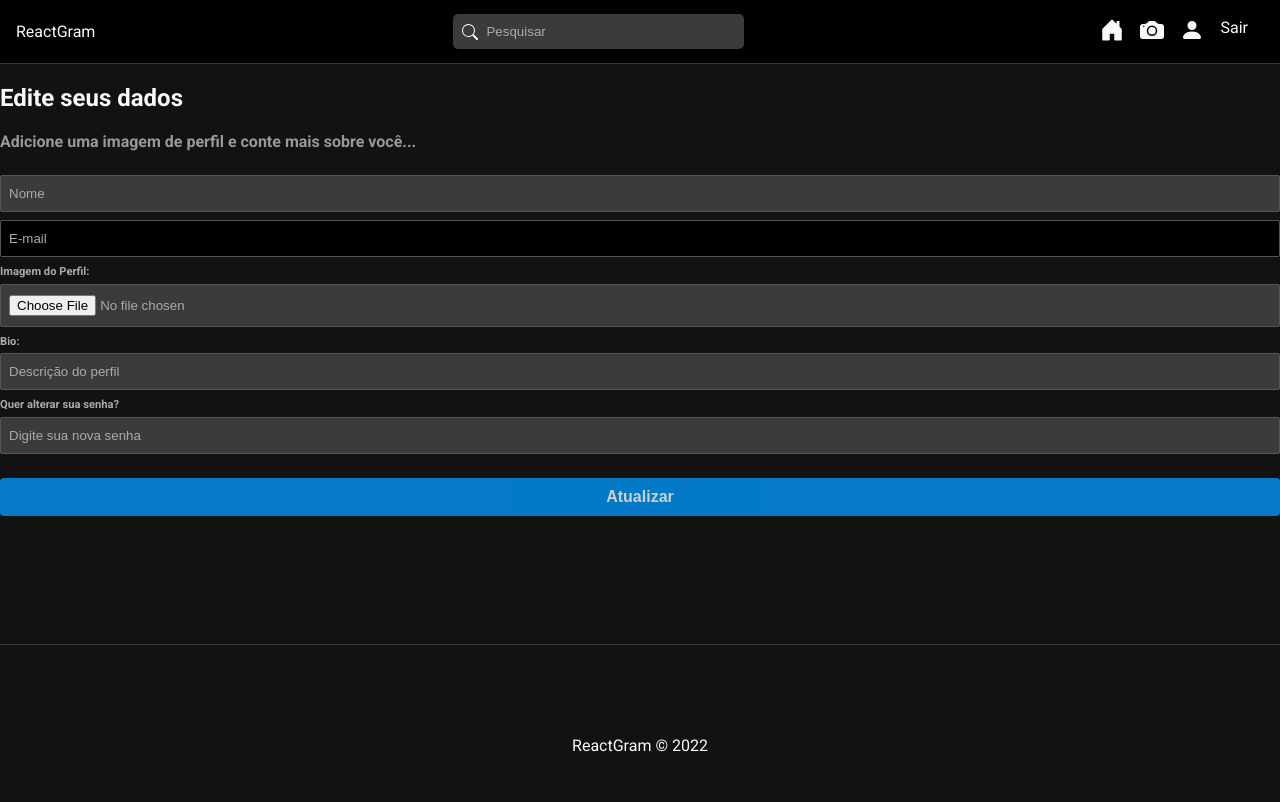
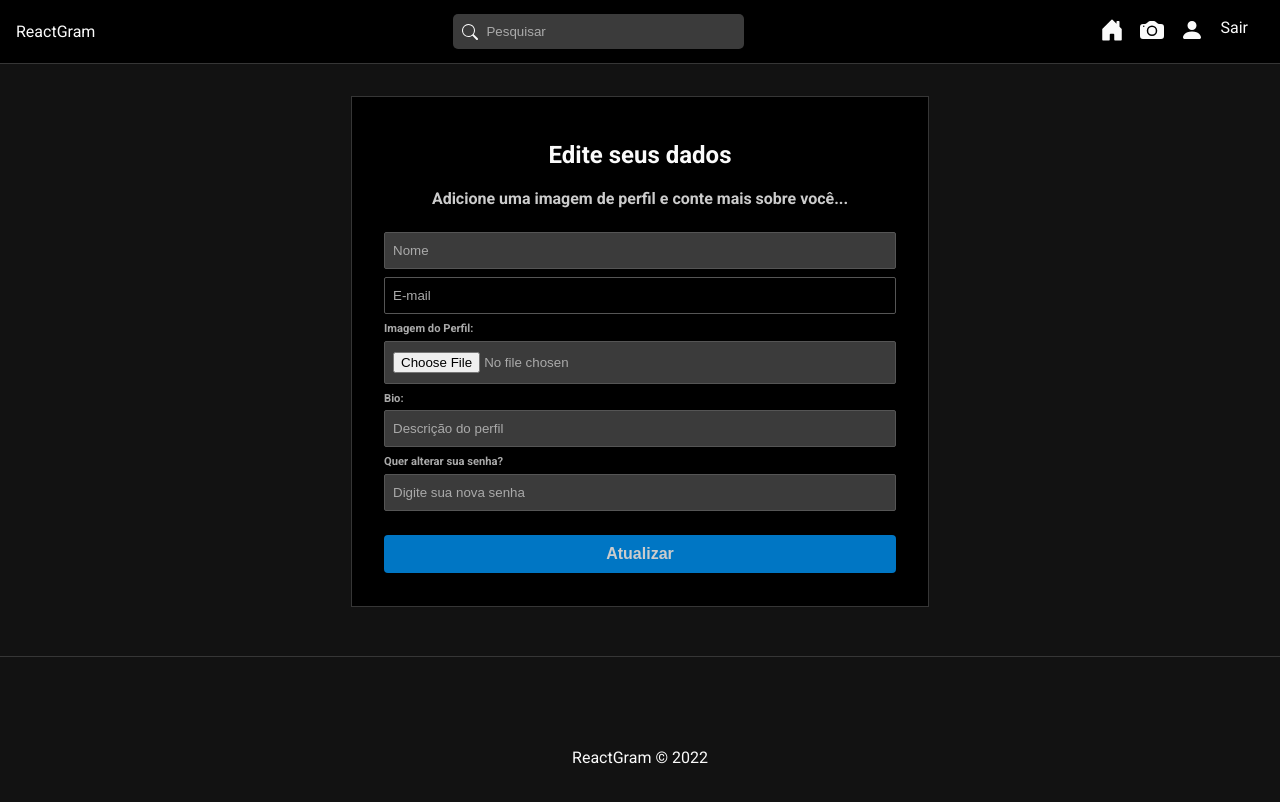
Before and after one commit to leogama09/reactgram-project, a React (Create React App) app in the folder REACTGRAM/frontend/: page /profile in a window 1280 px wide. Shown: the top 802 px of the page. Built offline with nearby package versions, Linux system fonts and the light colour scheme; sample sign-in values are in the browser's storage.

Commit message:
Update EditProfile.css

```diff
--- a/REACTGRAM/frontend/src/pages/EditProfile/EditProfile.css
+++ b/REACTGRAM/frontend/src/pages/EditProfile/EditProfile.css
@@ -0,0 +1,19 @@
+#edit-profile {
+    border: 1px solid #363636;
+    background-color: #000;
+    padding: 1.5em 2em;
+    max-width: 40%;
+    margin: 2em auto;
+    text-align: center;
+  }
+
+  .subtitle {
+    color: #ccc;
+  }
+
+  .profile-image {
+    width: 150px;
+    height: 150px;
+    border-radius: 50%;
+    margin-bottom: 1em;
+  }
```
